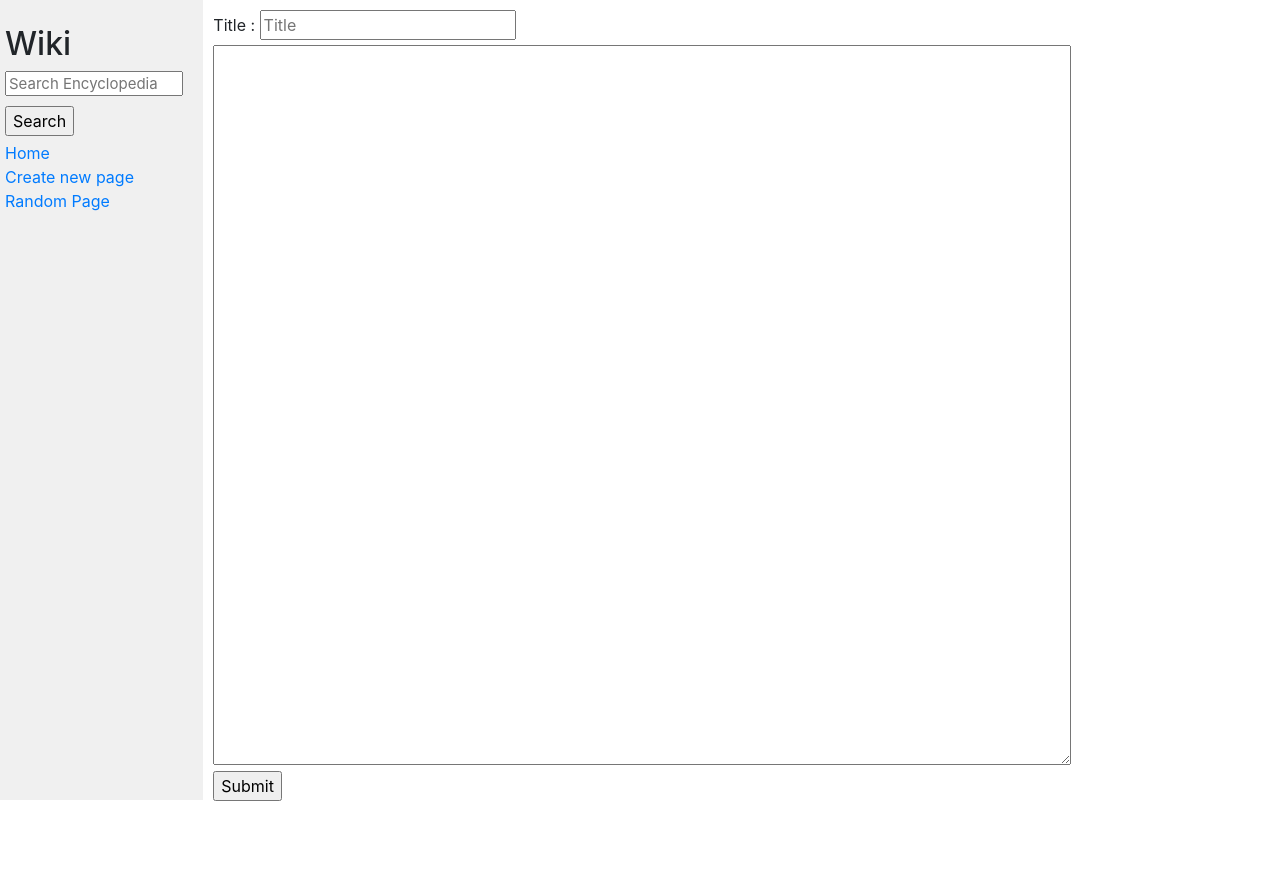
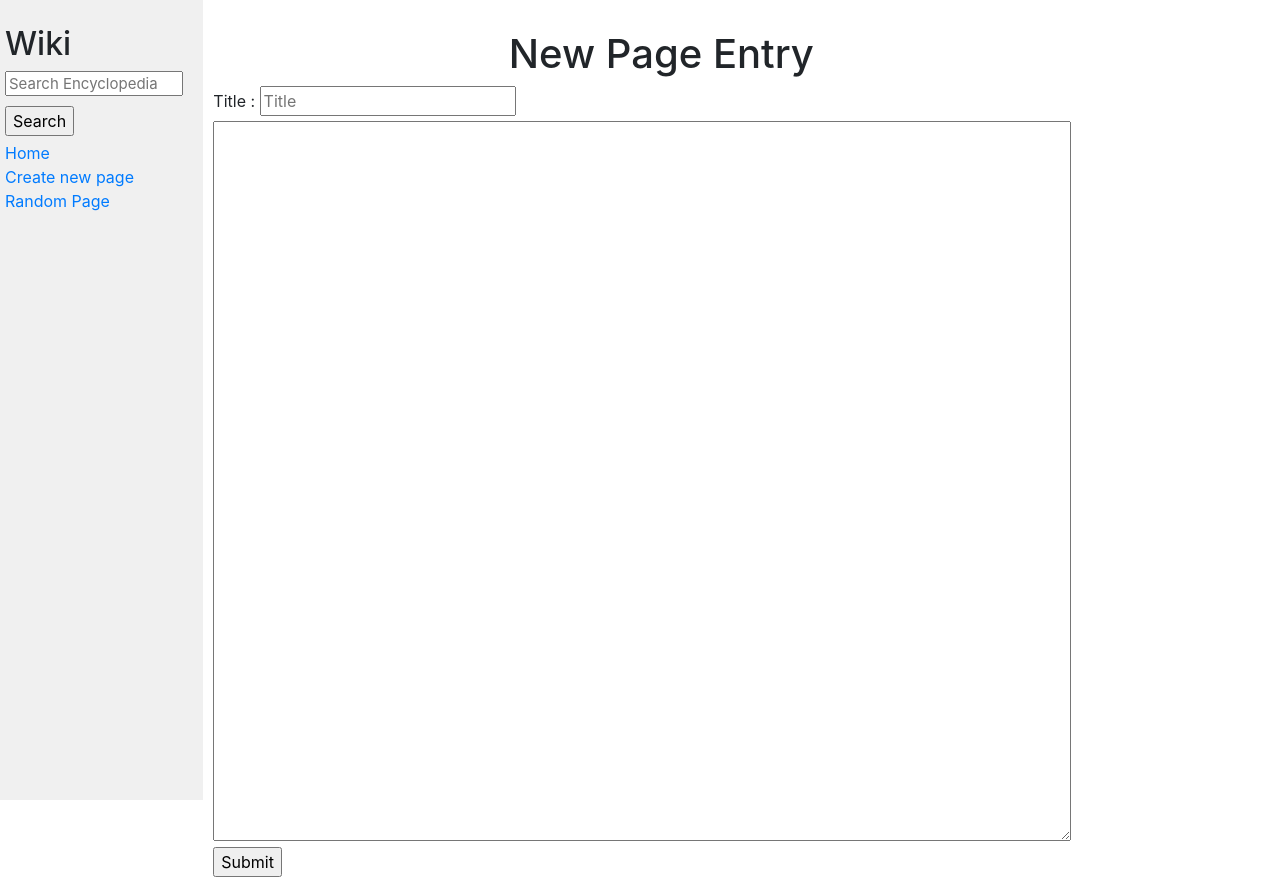
Before and after one commit to sumitexists/web50, a Django app: page /NewPage/ in a window 1280 px wide. Before the commit the page ends 801 px from the top, so only its background shows below. Run offline with Django 3.2, Linux system fonts and the light colour scheme; some libraries are stand-ins or nearby versions.

Commit message:
Submition

```diff
--- a/encyclopedia/templates/encyclopedia/NewPage.html
+++ b/encyclopedia/templates/encyclopedia/NewPage.html
@@ -13,7 +13,9 @@ New Encyclopedia Entry
   Please fill all the fields.
 </div>
 {% endif %}
-
+<div style="width:70vw; display:flex; justify-content:center;">
+    <h1>New Page Entry</h1>
+</div>
 <form action="{% url 'encyclopedia:NewPage' %}" method="POST">
     {% csrf_token %}
     <div>
```
